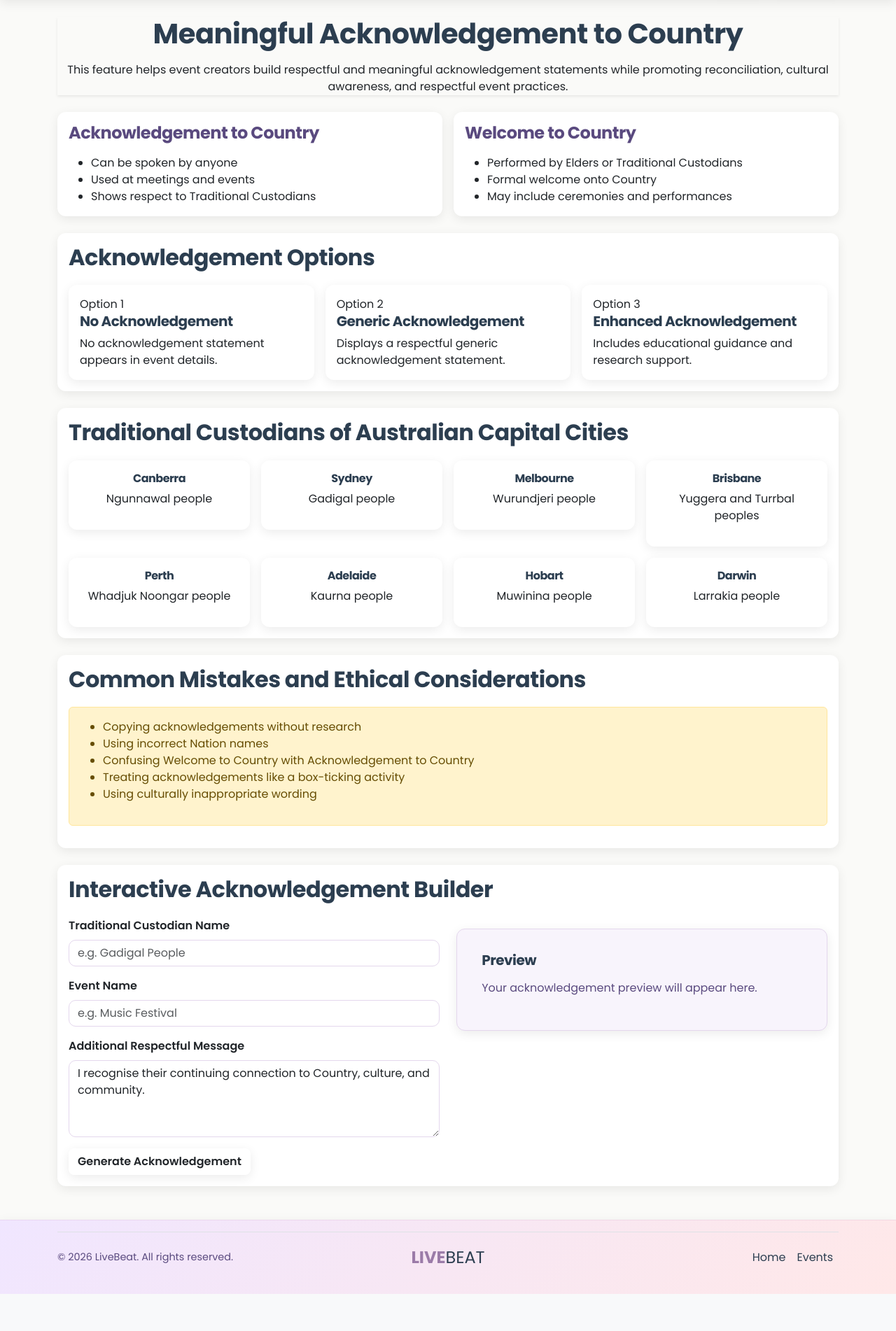
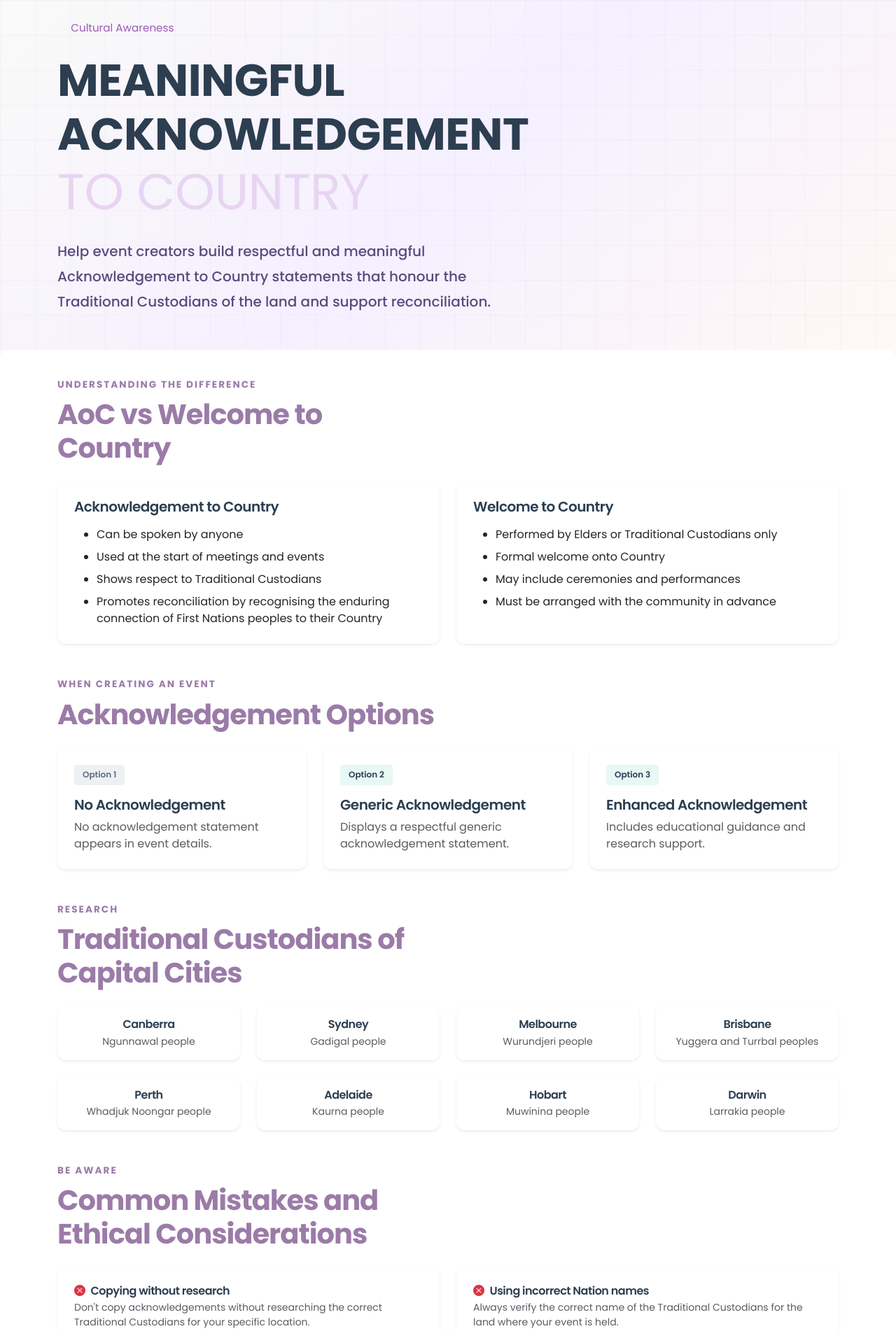
Before and after one commit to rosenetsch/ass2-group18, a Flask app: page /acknowledgement in a window 1280 px wide. Shown: the part 63-1965 px from the top of the page at 70% size. Before the commit the page ends 1912 px from the top, so only its background shows below. Run offline with Flask 3, Linux system fonts and the light colour scheme; some libraries are stand-ins or nearby versions.

Commit message:
Refactor Ack2.html for improved structure and content

```diff
--- a/wrkspce/IAB207_ASS2/ass2-group18/livebeat/templates/Ack2.html
+++ b/wrkspce/IAB207_ASS2/ass2-group18/livebeat/templates/Ack2.html
@@ -1,253 +1,321 @@
 {% extends 'base.html' %}
 
-{% block title %}
-Acknowledgement to Country - LiveBeat
-{% endblock %}
+{% block title %}Acknowledgement to Country - LiveBeat{% endblock %}
 
 {% block content %}
 
-<section class="py-4">
+<!-- HERO -->
+<section class="lb-hero" style="min-height: 280px; max-height: 500px;">
+    <div class="lb-hero-grid"></div>
+    <div class="container">
+        <div class="row align-items-center" style="min-height: 280px;">
+            <div class="col-lg-7 lb-hero-content">
+                <div class="lb-hero-eyebrow">Cultural Awareness</div>
+                <h1>
+                    MEANINGFUL ACKNOWLEDGEMENT
+                    <span class="highlight">TO COUNTRY</span>
+                </h1>
+                <p>
+                    Help event creators build respectful and meaningful Acknowledgement
+                    to Country statements that honour the Traditional Custodians of the land
+                    and support reconciliation.
+                </p>
+            </div>
+        </div>
+    </div>
+</section>
 
+<!-- WHAT IS IT -->
+<section class="lb-section">
     <div class="container">
 
-        <!-- HERO -->
-
-        <div class="lb-ack-hero shadow-sm mb-4 text-center">
-
-            <h1 class="lb-ack-title mb-3">
-                Meaningful Acknowledgement to Country
-            </h1>
-
-            <p class="lb-ack-subtitle mb-0">
-                This feature helps event creators build respectful and meaningful
-                acknowledgement statements while promoting reconciliation,
-                cultural awareness, and respectful event practices.
-            </p>
-
+        <div class="row align-items-end mb-4">
+            <div class="col-md-6">
+                <div class="lb-section-label">Understanding the difference</div>
+                <h2 class="lb-section-title mb-0">AoC vs Welcome to Country</h2>
+            </div>
         </div>
 
-        <!-- MEANING -->
-
-        <div class="row g-3 mb-4">
+        <div class="row g-4 mb-5">
 
             <div class="col-md-6">
-
-                <div class="card lb-ack-card">
-
-                    <div class="card-body">
-
-                        <h3 class="lb-ack-section-title">
-                            Acknowledgement to Country
-                        </h3>
-
+                <div class="card border-0 shadow-sm h-100">
+                    <div class="card-body p-4">
+                        <h5 class="fw-semibold mb-3">Acknowledgement to Country</h5>
                         <ul class="mb-0">
-
-                            <li>Can be spoken by anyone</li>
-
-                            <li>Used at meetings and events</li>
-
-                            <li>Shows respect to Traditional Custodians</li>
-
+                            <li class="mb-2">Can be spoken by anyone</li>
+                            <li class="mb-2">Used at the start of meetings and events</li>
+                            <li class="mb-2">Shows respect to Traditional Custodians</li>
+                            <li class="mb-0">Promotes reconciliation by recognising the enduring connection of First Nations peoples to their Country</li>
                         </ul>
-
                     </div>
-
                 </div>
-
             </div>
 
             <div class="col-md-6">
-
-                <div class="card lb-ack-card">
-
-                    <div class="card-body">
-
-                        <h3 class="lb-ack-section-title">
-                            Welcome to Country
-                        </h3>
-
+                <div class="card border-0 shadow-sm h-100">
+                    <div class="card-body p-4">
+                        <h5 class="fw-semibold mb-3">Welcome to Country</h5>
                         <ul class="mb-0">
-
-                            <li>Performed by Elders or Traditional Custodians</li>
-
-                            <li>Formal welcome onto Country</li>
-
-                            <li>May include ceremonies and performances</li>
-
+                            <li class="mb-2">Performed by Elders or Traditional Custodians only</li>
+                            <li class="mb-2">Formal welcome onto Country</li>
+                            <li class="mb-2">May include ceremonies and performances</li>
+                            <li class="mb-0">Must be arranged with the community in advance</li>
                         </ul>
-
                     </div>
-
                 </div>
-
             </div>
 
         </div>
 
         <!-- OPTIONS -->
 
-        <div class="card lb-ack-card mb-4">
+        <div class="row align-items-end mb-4">
+            <div class="col-md-6">
+                <div class="lb-section-label">When creating an event</div>
+                <h2 class="lb-section-title mb-0">Acknowledgement Options</h2>
+            </div>
+        </div>
 
-            <div class="card-body">
-
-                <h2 class="lb-ack-section-title">
-                    Acknowledgement Options
-                </h2>
-
-                <div class="row g-3">
+        <div class="row g-4 mb-5">
 
             <div class="col-md-4">
-
-                        <div class="card lb-ack-mini-card">
-
-                            <div class="card-body">
-
-                                <span class="lb-ack-badge mb-3">
-                                    Option 1
-                                </span>
-
-                                <h5>No Acknowledgement</h5>
-
-                                <p class="mb-0">
-                                    No acknowledgement statement appears in event details.
-                                </p>
-
+                <div class="card border-0 shadow-sm h-100">
+                    <div class="card-body p-4">
+                        <span class="lb-badge lb-badge-inactive mb-3 d-inline-block">Option 1</span>
+                        <h5 class="fw-semibold">No Acknowledgement</h5>
+                        <p class="text-muted mb-0">No acknowledgement statement appears in event details.</p>
                     </div>
-
                 </div>
-
             </div>
 
             <div class="col-md-4">
-
-                        <div class="card lb-ack-mini-card">
-
-                            <div class="card-body">
-
-                                <span class="lb-ack-badge mb-3">
-                                    Option 2
-                                </span>
-
-                                <h5>Generic Acknowledgement</h5>
-
-                                <p class="mb-0">
-                                    Displays a respectful generic acknowledgement statement.
-                                </p>
-
+                <div class="card border-0 shadow-sm h-100">
+                    <div class="card-body p-4">
+                        <span class="lb-badge lb-badge-open mb-3 d-inline-block">Option 2</span>
+                        <h5 class="fw-semibold">Generic Acknowledgement</h5>
+                        <p class="text-muted mb-0">Displays a respectful generic acknowledgement statement.</p>
                     </div>
-
                 </div>
-
             </div>
 
             <div class="col-md-4">
-
-                        <div class="card lb-ack-mini-card">
-
-                            <div class="card-body">
-
-                                <span class="lb-ack-badge mb-3">
-                                    Option 3
-                                </span>
-
-                                <h5>Enhanced Acknowledgement</h5>
-
-                                <p class="mb-0">
-                                    Includes educational guidance and research support.
-                                </p>
-
+                <div class="card border-0 shadow-sm h-100">
+                    <div class="card-body p-4">
+                        <span class="lb-badge lb-badge-open mb-3 d-inline-block">Option 3</span>
+                        <h5 class="fw-semibold">Enhanced Acknowledgement</h5>
+                        <p class="text-muted mb-0">Includes educational guidance and research support.</p>
                     </div>
-
                 </div>
-
-                    </div>
-
-                </div>
-
             </div>
 
         </div>
 
         <!-- CAPITAL CITIES -->
 
-        <div class="card lb-ack-card mb-4">
+        <div class="row align-items-end mb-4">
+            <div class="col-md-6">
+                <div class="lb-section-label">Research</div>
+                <h2 class="lb-section-title mb-0">Traditional Custodians of Capital Cities</h2>
+            </div>
+        </div>
 
-            <div class="card-body">
+        <div class="row g-4 mb-5">
 
-                <h2 class="lb-ack-section-title">
-                    Traditional Custodians of Australian Capital Cities
-                </h2>
-
-                <div class="row g-3">
-
-                    <div class="col-md-6 col-lg-3">
-                        <div class="card lb-city-card">
-                            <div class="card-body text-center">
-                                <h6>Canberra</h6>
-                                <p>Ngunnawal people</p>
+            <div class="col-6 col-md-3">
+                <div class="card border-0 shadow-sm text-center h-100">
+                    <div class="card-body p-3">
+                        <h6 class="fw-semibold mb-1">Canberra</h6>
+                        <p class="text-muted small mb-0">Ngunnawal people</p>
                     </div>
                 </div>
             </div>
 
-                    <div class="col-md-6 col-lg-3">
-                        <div class="card lb-city-card">
-                            <div class="card-body text-center">
-                                <h6>Sydney</h6>
-                                <p>Gadigal people</p>
+            <div class="col-6 col-md-3">
+                <div class="card border-0 shadow-sm text-center h-100">
+                    <div class="card-body p-3">
+                        <h6 class="fw-semibold mb-1">Sydney</h6>
+                        <p class="text-muted small mb-0">Gadigal people</p>
                     </div>
                 </div>
             </div>
 
-                    <div class="col-md-6 col-lg-3">
-                        <div class="card lb-city-card">
-                            <div class="card-body text-center">
-                                <h6>Melbourne</h6>
-                                <p>Wurundjeri people</p>
+            <div class="col-6 col-md-3">
+                <div class="card border-0 shadow-sm text-center h-100">
+                    <div class="card-body p-3">
+                        <h6 class="fw-semibold mb-1">Melbourne</h6>
+                        <p class="text-muted small mb-0">Wurundjeri people</p>
                     </div>
                 </div>
             </div>
 
-                    <div class="col-md-6 col-lg-3">
-                        <div class="card lb-city-card">
-                            <div class="card-body text-center">
-                                <h6>Brisbane</h6>
-                                <p>Yuggera and Turrbal peoples</p>
+            <div class="col-6 col-md-3">
+                <div class="card border-0 shadow-sm text-center h-100">
+                    <div class="card-body p-3">
+                        <h6 class="fw-semibold mb-1">Brisbane</h6>
+                        <p class="text-muted small mb-0">Yuggera and Turrbal peoples</p>
                     </div>
                 </div>
             </div>
 
-                    <div class="col-md-6 col-lg-3">
-                        <div class="card lb-city-card">
-                            <div class="card-body text-center">
-                                <h6>Perth</h6>
-                                <p>Whadjuk Noongar people</p>
+            <div class="col-6 col-md-3">
+                <div class="card border-0 shadow-sm text-center h-100">
+                    <div class="card-body p-3">
+                        <h6 class="fw-semibold mb-1">Perth</h6>
+                        <p class="text-muted small mb-0">Whadjuk Noongar people</p>
                     </div>
                 </div>
             </div>
 
-                    <div class="col-md-6 col-lg-3">
-                        <div class="card lb-city-card">
-                            <div class="card-body text-center">
-                                <h6>Adelaide</h6>
-                                <p>Kaurna people</p>
+            <div class="col-6 col-md-3">
+                <div class="card border-0 shadow-sm text-center h-100">
+                    <div class="card-body p-3">
+                        <h6 class="fw-semibold mb-1">Adelaide</h6>
+                        <p class="text-muted small mb-0">Kaurna people</p>
                     </div>
                 </div>
             </div>
 
-                    <div class="col-md-6 col-lg-3">
-                        <div class="card lb-city-card">
-                            <div class="card-body text-center">
-                                <h6>Hobart</h6>
-                                <p>Muwinina people</p>
+            <div class="col-6 col-md-3">
+                <div class="card border-0 shadow-sm text-center h-100">
+                    <div class="card-body p-3">
+                        <h6 class="fw-semibold mb-1">Hobart</h6>
+                        <p class="text-muted small mb-0">Muwinina people</p>
                     </div>
                 </div>
             </div>
 
-                    <div class="col-md-6 col-lg-3">
-                        <div class="card lb-city-card">
-                            <div class="card-body text-center">
-                                <h6>Darwin</h6>
-                                <p>Larrakia people</p>
+            <div class="col-6 col-md-3">
+                <div class="card border-0 shadow-sm text-center h-100">
+                    <div class="card-body p-3">
+                        <h6 class="fw-semibold mb-1">Darwin</h6>
+                        <p class="text-muted small mb-0">Larrakia people</p>
+                    </div>
+                </div>
+            </div>
+        </div>
+
+       <!-- MISTAKES -->
+
+        <div class="row align-items-end mb-4">
+            <div class="col-md-6">
+                <div class="lb-section-label">Be aware</div>
+                <h2 class="lb-section-title mb-0">Common Mistakes and Ethical Considerations</h2>
+            </div>
+        </div>
+
+        <div class="row g-4 mb-5">
+
+            <div class="col-md-6">
+                <div class="card border-0 shadow-sm h-100">
+                    <div class="card-body p-4">
+                        <h6 class="fw-semibold mb-1"><i class="bi bi-x-circle-fill text-danger me-2"></i>Copying without research</h6>
+                        <p class="text-muted small mb-0">Don't copy acknowledgements without researching the correct Traditional Custodians for your specific location.</p>
+                    </div>
+                </div>
+            </div>
+
+            <div class="col-md-6">
+                <div class="card border-0 shadow-sm h-100">
+                    <div class="card-body p-4">
+                        <h6 class="fw-semibold mb-1"><i class="bi bi-x-circle-fill text-danger me-2"></i>Using incorrect Nation names</h6>
+                        <p class="text-muted small mb-0">Always verify the correct name of the Traditional Custodians for the land where your event is held.</p>
+                    </div>
+                </div>
+            </div>
+
+            <div class="col-md-6">
+                <div class="card border-0 shadow-sm h-100">
+                    <div class="card-body p-4">
+                        <h6 class="fw-semibold mb-1"><i class="bi bi-x-circle-fill text-danger me-2"></i>Confusing AoC with Welcome to Country</h6>
+                        <p class="text-muted small mb-0">These are different practices. Only Elders or Traditional Custodians can perform a Welcome to Country.</p>
+                    </div>
+                </div>
+            </div>
+
+            <div class="col-md-6">
+                <div class="card border-0 shadow-sm h-100">
+                    <div class="card-body p-4">
+                        <h6 class="fw-semibold mb-1"><i class="bi bi-x-circle-fill text-danger me-2"></i>Tokenistic box-ticking</h6>
+                        <p class="text-muted small mb-0">An acknowledgement should be genuine and meaningful, not just a formality to check off before an event.</p>
+                    </div>
+                </div>
+            </div>
+
+            <div class="col-md-6">
+                <div class="card border-0 shadow-sm h-100">
+                    <div class="card-body p-4">
+                        <h6 class="fw-semibold mb-1"><i class="bi bi-x-circle-fill text-danger me-2"></i>Culturally inappropriate wording</h6>
+                        <p class="text-muted small mb-0">Avoid language that is inaccurate, generalised or disrespectful of the culture being acknowledged.</p>
+                    </div>
+                </div>
+            </div>
+
+        </div>
+
+        <!-- BUILDER -->
+
+        <div class="row align-items-end mb-4">
+            <div class="col-md-6">
+                <div class="lb-section-label">Enhanced option</div>
+                <h2 class="lb-section-title mb-0">Interactive Acknowledgement Builder</h2>
+            </div>
+        </div>
+
+        <div class="row g-4 mb-5">
+
+            <div class="col-lg-6">
+                <div class="card border-0 shadow-sm">
+                    <div class="card-body p-4">
+
+                        <div class="mb-3">
+                            <label class="form-label fw-semibold">Traditional Custodian Name</label>
+                            <select class="form-select" id="custodian">
+                                <option value="">-- Select from capital cities --</option>
+                                <option value="Ngunnawal people">Canberra — Ngunnawal people</option>
+                                <option value="Gadigal people">Sydney — Gadigal people</option>
+                                <option value="Wurundjeri people">Melbourne — Wurundjeri people</option>
+                                <option value="Yuggera and Turrbal peoples">Brisbane — Yuggera and Turrbal peoples</option>
+                                <option value="Whadjuk Noongar people">Perth — Whadjuk Noongar people</option>
+                                <option value="Kaurna people">Adelaide — Kaurna people</option>
+                                <option value="Muwinina people">Hobart — Muwinina people</option>
+                                <option value="Larrakia people">Darwin — Larrakia people</option>
+                            </select>
+                        </div>
+
+                        <div class="mb-3">
+                            <label class="form-label fw-semibold">Event Name</label>
+                            <select class="form-select" id="event">
+                                <option value="">-- Select an event --</option>
+                                {% for event in events %}
+                                <option value="{{ event.title }}">{{ event.title }}</option>
+                                {% endfor %}
+                            </select>
+                        </div>
+
+                        <div class="mb-4">
+                            <label class="form-label fw-semibold">Additional Respectful Message</label>
+                            <textarea class="form-control"
+                                      rows="4"
+                                      id="extra">I recognise their continuing connection to Country, culture, and community.</textarea>
+                        </div>
+
+                        <a href="#" class="lb-btn-primary" onclick="generateAcknowledgement(); return false;">
+                            Generate Acknowledgement
+                        </a>
+
+                    </div>
+                </div>
+            </div>
+
+            <div class="col-lg-6">
+                <div class="card border-0 shadow-sm h-100">
+                    <div class="card-body p-4">
+                        <div class="lb-section-label mb-2">Preview</div>
+                        <h5 class="fw-semibold mb-3">Your Acknowledgement</h5>
+                        <p id="previewText" class="text-muted">
+                            Your acknowledgement preview will appear here.
+                        </p>
                     </div>
                 </div>
             </div>
@@ -255,122 +323,9 @@ Acknowledgement to Country - LiveBeat
         </div>
 
     </div>
-
-        </div>
-
-        <!-- MISTAKES -->
-
-        <div class="card lb-ack-card mb-4">
-
-            <div class="card-body">
-
-                <h2 class="lb-ack-section-title">
-                    Common Mistakes and Ethical Considerations
-                </h2>
-
-                <div class="alert alert-warning lb-ack-warning">
-
-                    <ul>
-
-                        <li>Copying acknowledgements without research</li>
-
-                        <li>Using incorrect Nation names</li>
-
-                        <li>Confusing Welcome to Country with Acknowledgement to Country</li>
-
-                        <li>Treating acknowledgements like a box-ticking activity</li>
-
-                        <li>Using culturally inappropriate wording</li>
-
-                    </ul>
-
-                </div>
-
-            </div>
-
-        </div>
-
-        <!-- BUILDER -->
-
-        <div class="card lb-ack-card lb-ack-builder mb-4">
-
-            <div class="card-body">
-
-                <h2 class="lb-ack-section-title">
-                    Interactive Acknowledgement Builder
-                </h2>
-
-                <div class="row g-4">
-
-                    <div class="col-lg-6">
-
-                        <label class="form-label fw-semibold">
-                            Traditional Custodian Name
-                        </label>
-
-                        <input type="text"
-                               class="form-control mb-3"
-                               id="custodian"
-                               placeholder="e.g. Gadigal People">
-
-                        <label class="form-label fw-semibold">
-                            Event Name
-                        </label>
-
-                        <input type="text"
-                               class="form-control mb-3"
-                               id="event"
-                               placeholder="e.g. Music Festival">
-
-                        <label class="form-label fw-semibold">
-                            Additional Respectful Message
-                        </label>
-
-                        <textarea class="form-control mb-3"
-                                  rows="4"
-                                  id="extra">I recognise their continuing connection to Country, culture, and community.</textarea>
-
-                        <button class="btn lb-ack-btn"
-                                onclick="generateAcknowledgement()">
-
-                            Generate Acknowledgement
-
-                        </button>
-
-                    </div>
-
-                    <div class="col-lg-6">
-
-                        <div class="card lb-ack-preview">
-
-                            <div class="card-body">
-
-                                <h5 class="mb-3">
-                                    Preview
-                                </h5>
-
-                                <p id="previewText">
-                                    Your acknowledgement preview will appear here.
-                                </p>
-
-                            </div>
-
-                        </div>
-
-                    </div>
-
-                </div>
-
-            </div>
-
-        </div>
-
-    </div>
-
 </section>
 
 <script>
-
 function generateAcknowledgement() {
 
     const custodian =
```
Lines whose indentation alone changed are shown as unchanged.
